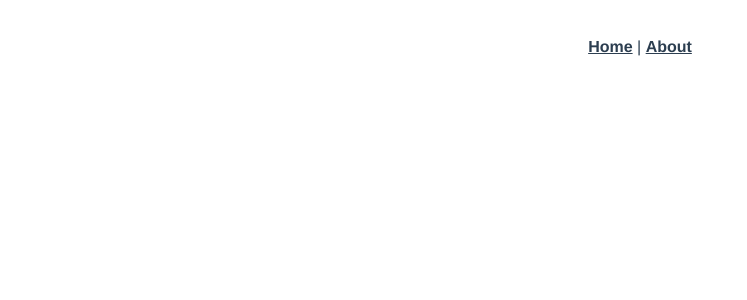
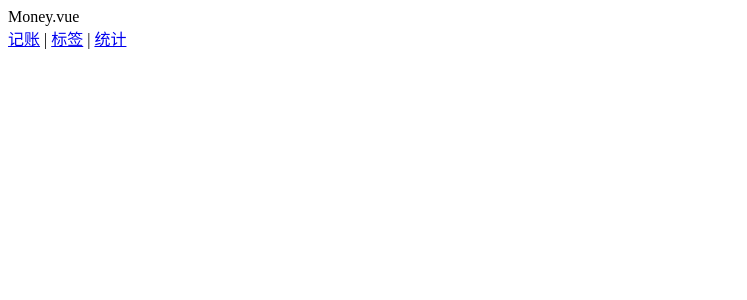
Before and after one commit to DownGrowth/morney-1, a Vue app: page /#/money in a window 1280 px wide. Shown: the top 300 px of the page, without its empty margins (0-747 px from the left). Built offline with nearby package versions, Linux system fonts and the light colour scheme.

Commit message:
全局组件

```diff
--- a/src/App.vue
+++ b/src/App.vue
@@ -1,10 +1,8 @@
+import router from './router/index';
 <template>
-  <div id="app">
-    <div id="nav">
-      <router-link to="/">Home</router-link> |
-      <router-link to="/about">About</router-link>
-    </div>
+  <div>
     <router-view/>
+
   </div>
 </template>
 
--- /dev/null
+++ b/src/components/Nav.vue
@@ -0,0 +1,19 @@
+<template>
+  <div>
+    <router-link to="/money">记账</router-link>
+    |
+    <router-link to="/labels">标签</router-link>
+    |
+    <router-link to="/statistics">统计</router-link>
+   </div>
+</template>
+
+<script lang="ts">
+export default {
+name:'Nav'
+}
+</script>
+
+<style>
+
+</style>
--- a/src/main.ts
+++ b/src/main.ts
@@ -3,8 +3,11 @@
 import './registerServiceWorker'
 import router from './router'
 import store from './store'
+import Nav from '@/components/Nav.vue';
 
 Vue.config.productionTip = false
+
+Vue.component('Nav', Nav)
 
 new Vue({
   router,
--- a/src/router/index.ts
+++ b/src/router/index.ts
@@ -1,22 +1,30 @@
-import Vue from 'vue'
-import VueRouter, { RouteConfig } from 'vue-router'
-import Home from '../views/Home.vue'
+import Labels from '@/views/Labels.vue';
 
-Vue.use(VueRouter)
+import Statistics from '@/views/Statistics.vue'
+import Vue from 'vue';
+import VueRouter, { RouteConfig } from 'vue-router';
+import Home from '@/views/Home.vue';
+import Money from '@/views/Money.vue';
+
+
+Vue.use(VueRouter);
 
 const routes: Array<RouteConfig> = [
   {
     path: '/',
-    name: 'Home',
-    component: Home
+    redirect: '/money'
   },
   {
-    path: '/about',
-    name: 'About',
-    // route level code-splitting
-    // this generates a separate chunk (about.[hash].js) for this route
-    // which is lazy-loaded when the route is visited.
-    component: () => import(/* webpackChunkName: "about" */ '../views/About.vue')
+    path: '/money',
+    component: Money
+  },
+  {
+    path: '/labels',
+    component: Labels
+  },
+  {
+    path: '/statistics',
+    component: Statistics
   }
 ]
 
--- /dev/null
+++ b/src/views/Labels.vue
@@ -0,0 +1,17 @@
+<template>
+  <div>Label.vue
+    <Nav />
+  </div>
+</template>
+
+<script lang="ts">
+import Nav from '@/components/Nav.vue';
+export default {
+    name: "Labels",
+    components: { Nav }
+}
+</script>
+
+<style>
+
+</style>
--- /dev/null
+++ b/src/views/Money.vue
@@ -0,0 +1,17 @@
+<template>
+  <div>Money.vue
+    <Nav />
+  </div>
+</template>
+
+<script lang="ts">
+import Nav from '@/components/Nav.vue';
+export default {
+    name: "Money",
+    components: { Nav }
+}
+</script>
+
+<style>
+
+</style>
--- /dev/null
+++ b/src/views/Statistics.vue
@@ -0,0 +1,17 @@
+<template>
+  <div>Statistics.vue
+    <Nav />
+  </div>
+</template>
+
+<script lang="ts">
+import Nav from '@/components/Nav.vue';
+export default {
+    name: "Statistics",
+    components: { Nav }
+}
+</script>
+
+<style>
+
+</style>
```
